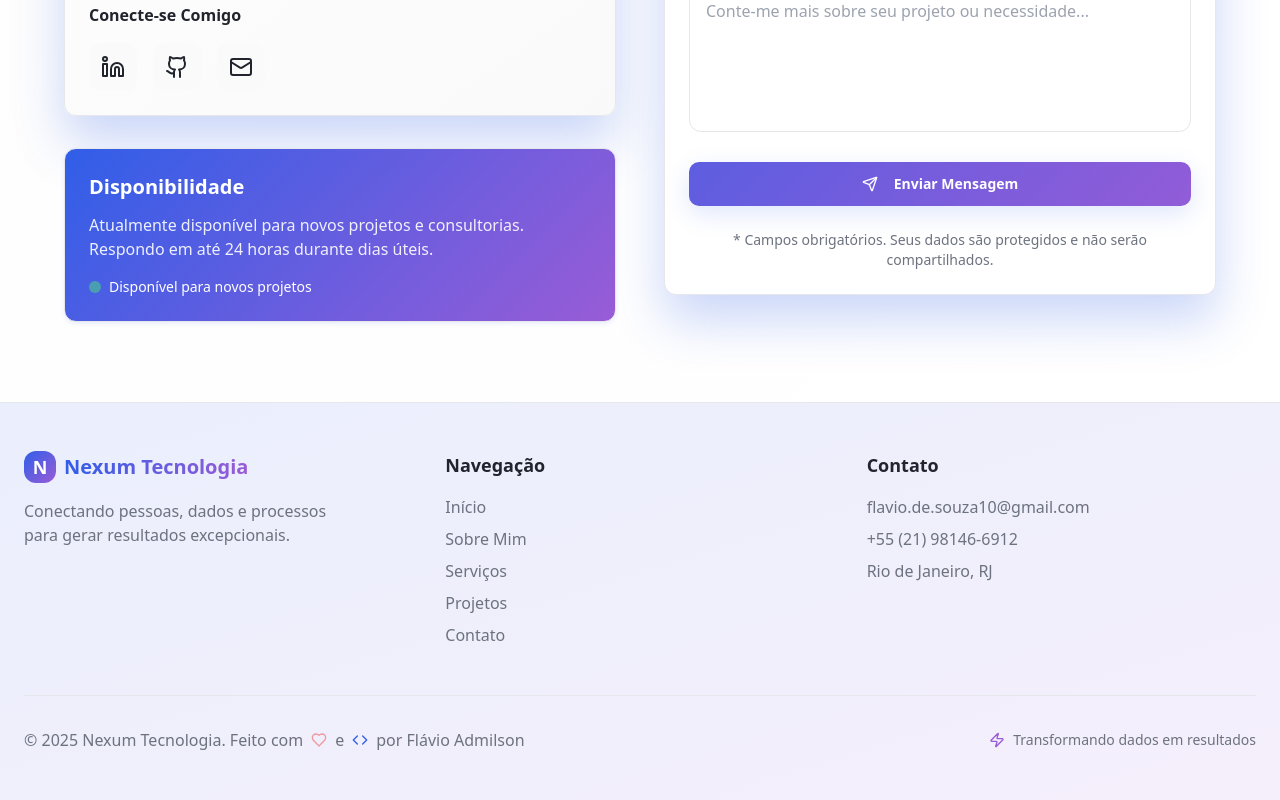
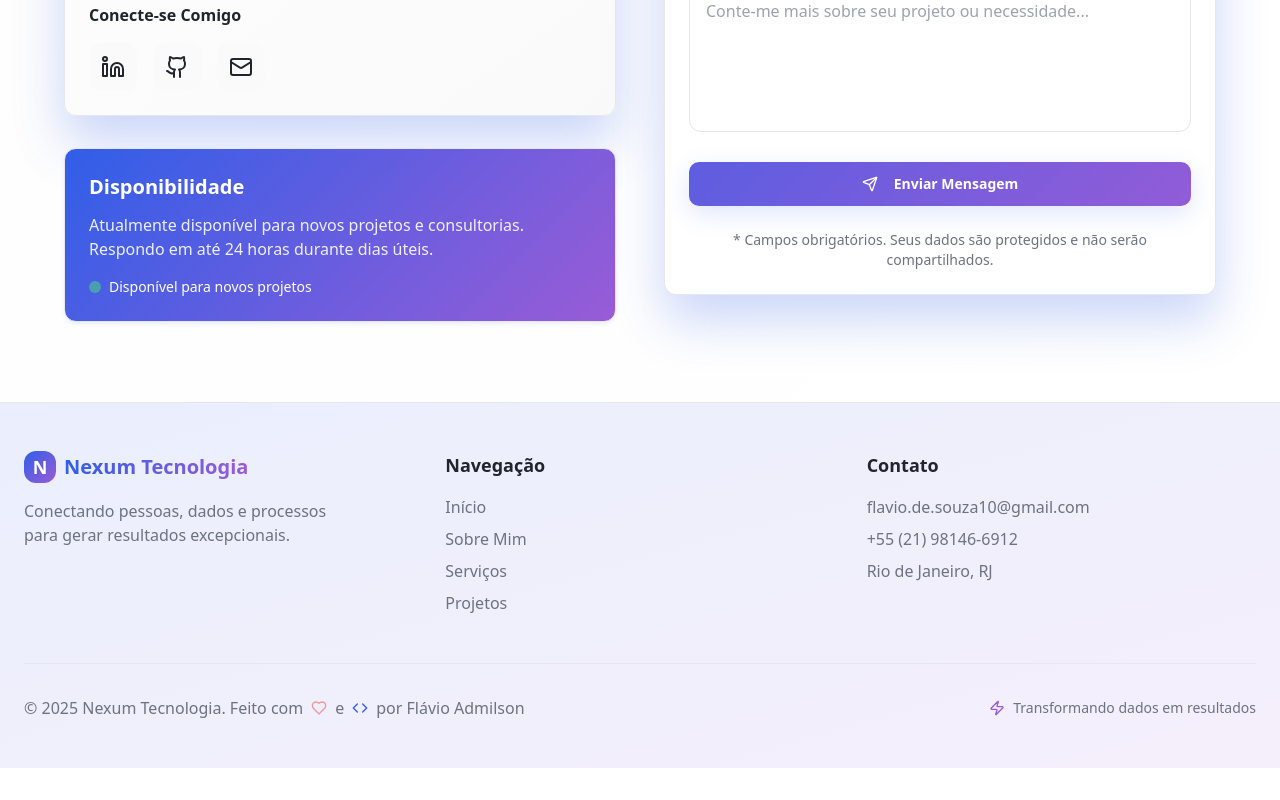
Before and after one commit to fravin/nexumtec, a React (Vite) app: page / in a window 1280 px wide. Shown: the part 6180-6980 px from the top of the page. After the commit the page ends 6948 px from the top, so only its background shows below. Built offline with nearby package versions, Linux system fonts and the light colour scheme.

Commit message:
Remove contato button
Remove the contact button from the footer.

```diff
--- a/src/components/Footer.tsx
+++ b/src/components/Footer.tsx
@@ -33,9 +33,6 @@ const Footer = () => {
             }, {
               label: "Projetos",
               href: "#projetos"
-            }, {
-              label: "Contato",
-              href: "#contato"
             }].map(link => <li key={link.label}>
                   <button onClick={() => document.querySelector(link.href)?.scrollIntoView({
                 behavior: "smooth"
```
